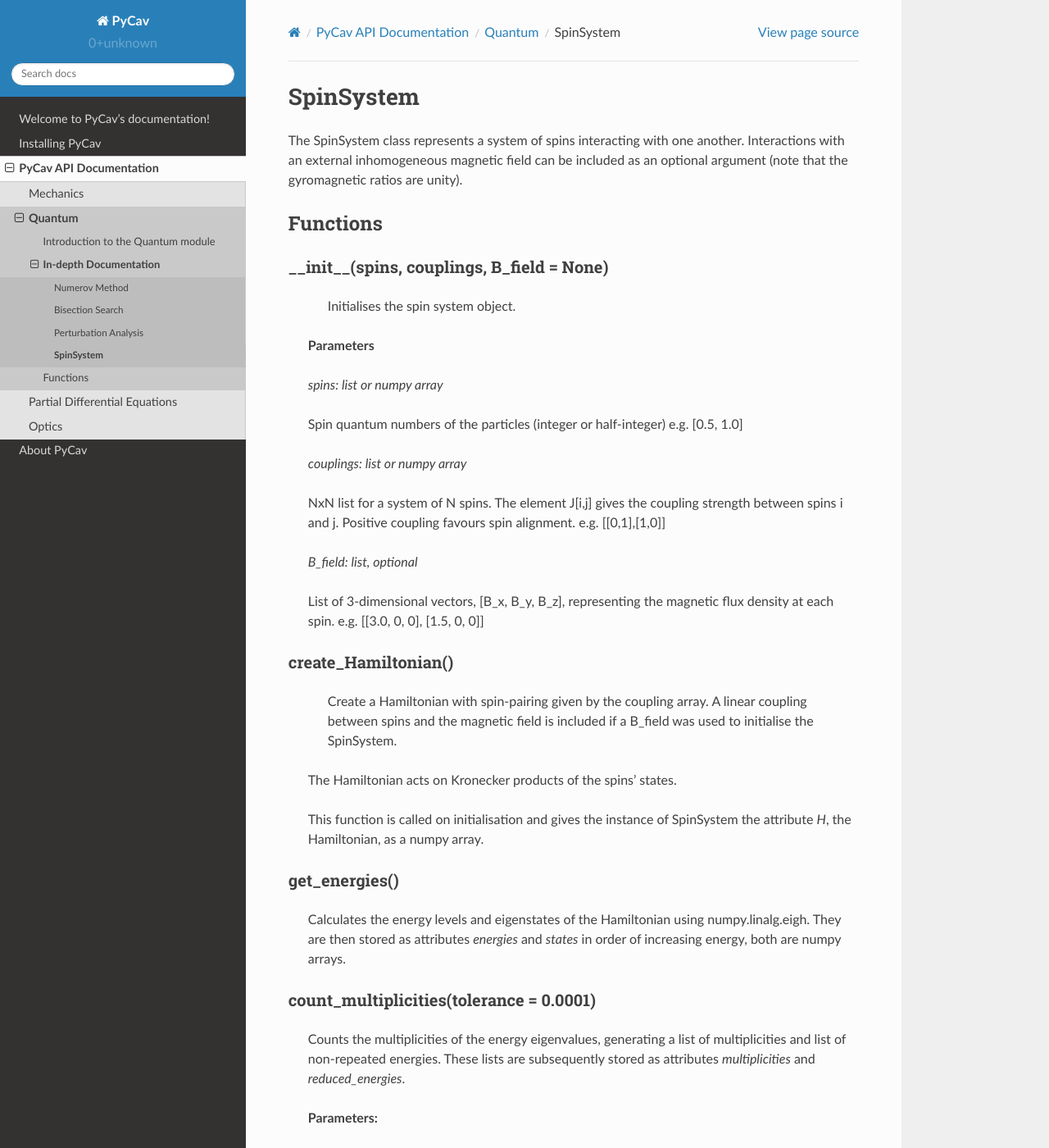
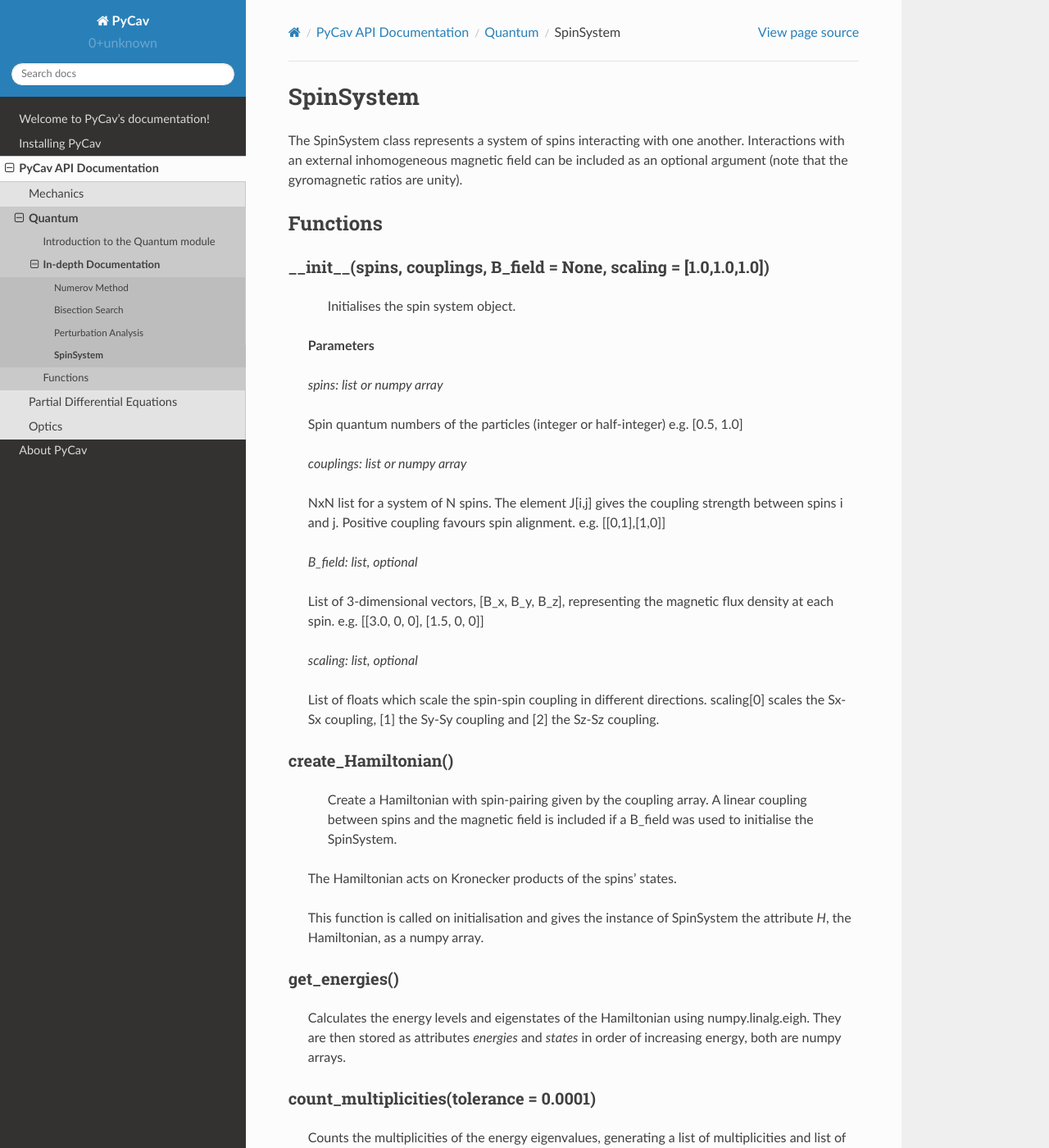
Before and after one commit to PyCav/PyCav-Library, a Sphinx documentation site: the page built from docs/source/api/quantum/spinsystem.rst, in a window 1280 px wide and 1400 px high. Shown: the whole window at 82% size. Built offline with Sphinx 7.4.7 and the Read the Docs theme 2.0.0, drawn with Linux system fonts in a browser that asks for light colours; pages that are not in the unit, such as notebooks, are missing from menus.

Commit message:
Update spinsystem.rst

```diff
--- a/docs/source/api/quantum/spinsystem.rst
+++ b/docs/source/api/quantum/spinsystem.rst
@@ -7,7 +7,7 @@ an optional argument (note that the gyromagnetic ratios are unity).
 
 Functions
 ---------
-__init__(spins, couplings, B_field = None)
+__init__(spins, couplings, B_field = None, scaling = [1.0,1.0,1.0])
 ^^^^^^^^^^^^^^^^^^^^^^^^^^^^^^^^^^^^^^^^^^
 	Initialises the spin system object.
 
@@ -30,6 +30,12 @@ __init__(spins, couplings, B_field = None)
     List of 3-dimensional vectors, [B_x, B_y, B_z], representing the
     magnetic flux density at each spin.
     e.g. [[3.0, 0, 0], [1.5, 0, 0]]
+
+    *scaling: list, optional*
+
+    List of floats which scale the spin-spin coupling in different directions.
+    scaling[0] scales the Sx-Sx coupling, [1] the Sy-Sy coupling and [2] the
+    Sz-Sz coupling.
 
 create_Hamiltonian()
 ^^^^^^^^^^^^^^^^^^^^
```
